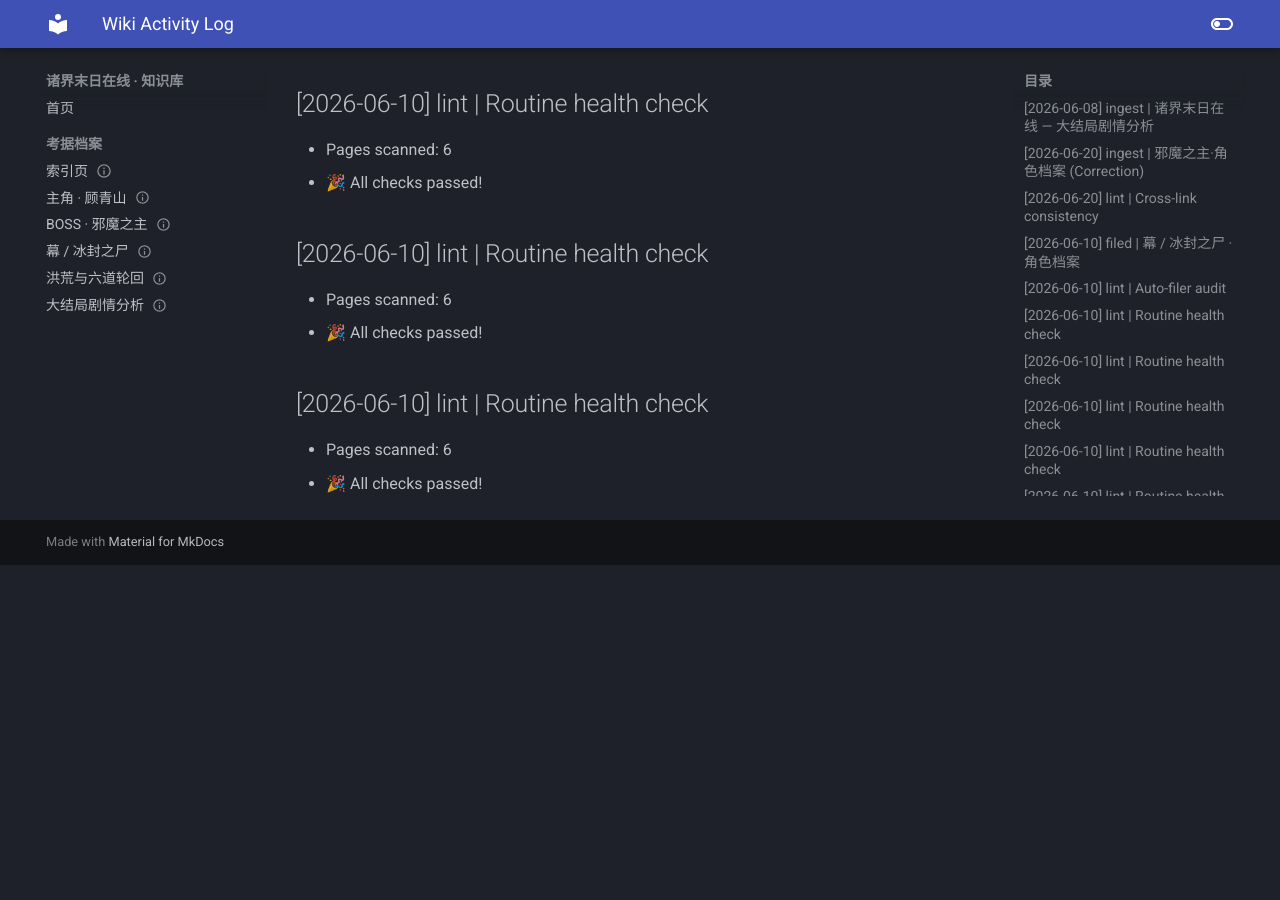
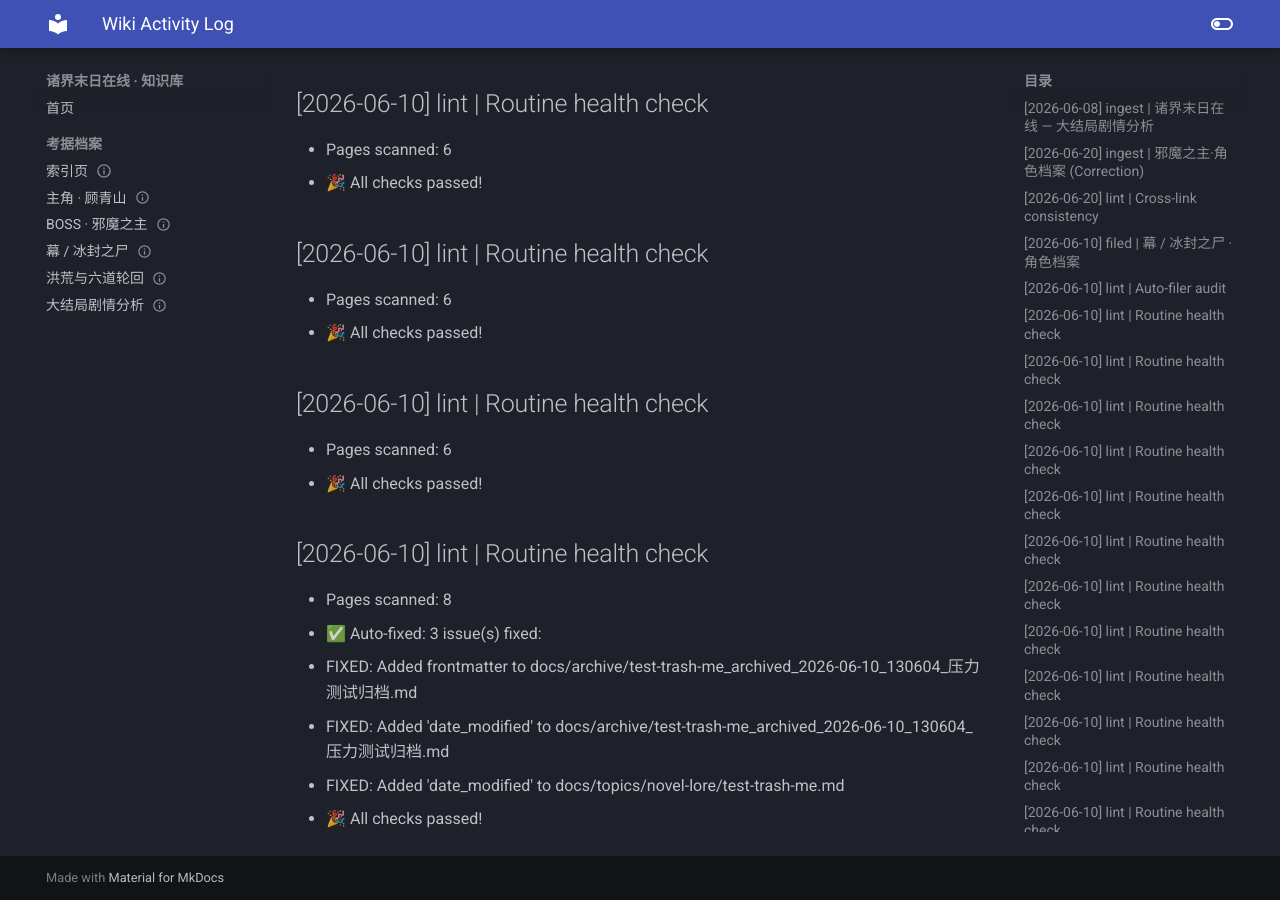
Before and after one commit to Zack3155/llm-wiki, an MkDocs documentation site: the page built from docs/log.md, in a window 1280 px wide and 900 px high, scrolled down 4105 px. Built offline with MkDocs 1.6.1 and Material for MkDocs 9.7.7, drawn with Linux system fonts in a browser that asks for light colours; before the commit the page ends 4670 px from its top, so only the background shows below that.

Commit message:
🤖 Wiki Linter Auto-Commit: 2026-06-10 13:15:15

```diff
--- a/docs/log.md
+++ b/docs/log.md
@@ -103,3 +103,11 @@
 ## [2026-06-10] lint | Routine health check
 - Pages scanned: 6
 - 🎉 All checks passed!
+
+## [2026-06-10] lint | Routine health check
+- Pages scanned: 8
+- ✅ Auto-fixed: 3 issue(s) fixed:
+  - FIXED: Added frontmatter to docs/archive/test-trash-me_archived_2026-06-10_130604_压力测试归档.md
+  - FIXED: Added 'date_modified' to docs/archive/test-trash-me_archived_2026-06-10_130604_压力测试归档.md
+  - FIXED: Added 'date_modified' to docs/topics/novel-lore/test-trash-me.md
+- 🎉 All checks passed!
```
Also changed, not shown: docs/topics/novel-lore/honghuang-liudao-concept.md (+3 -0 lines), docs/topics/novel-lore/test-trash-me.md (deleted, +0 -10 lines), docs/topics/novel-lore/xiemozhizhu-profile.md (+5 -0 lines).
